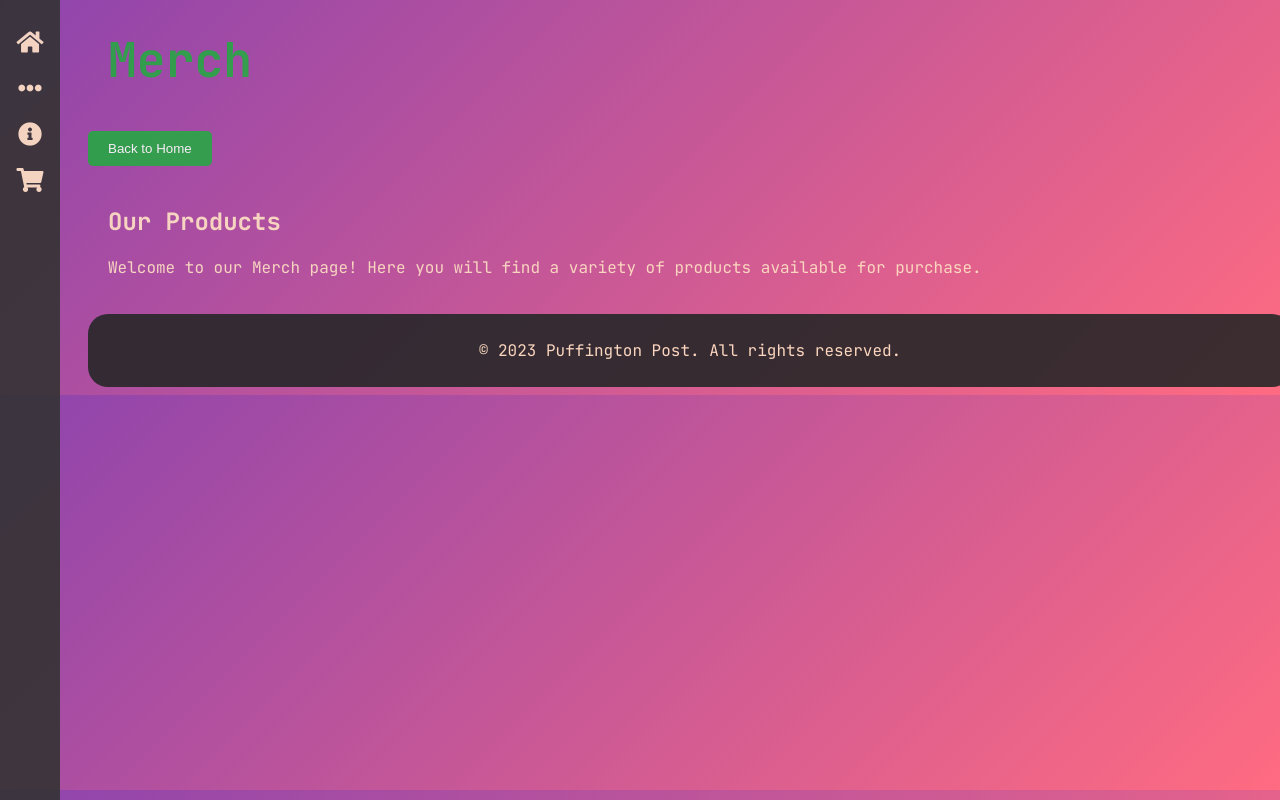
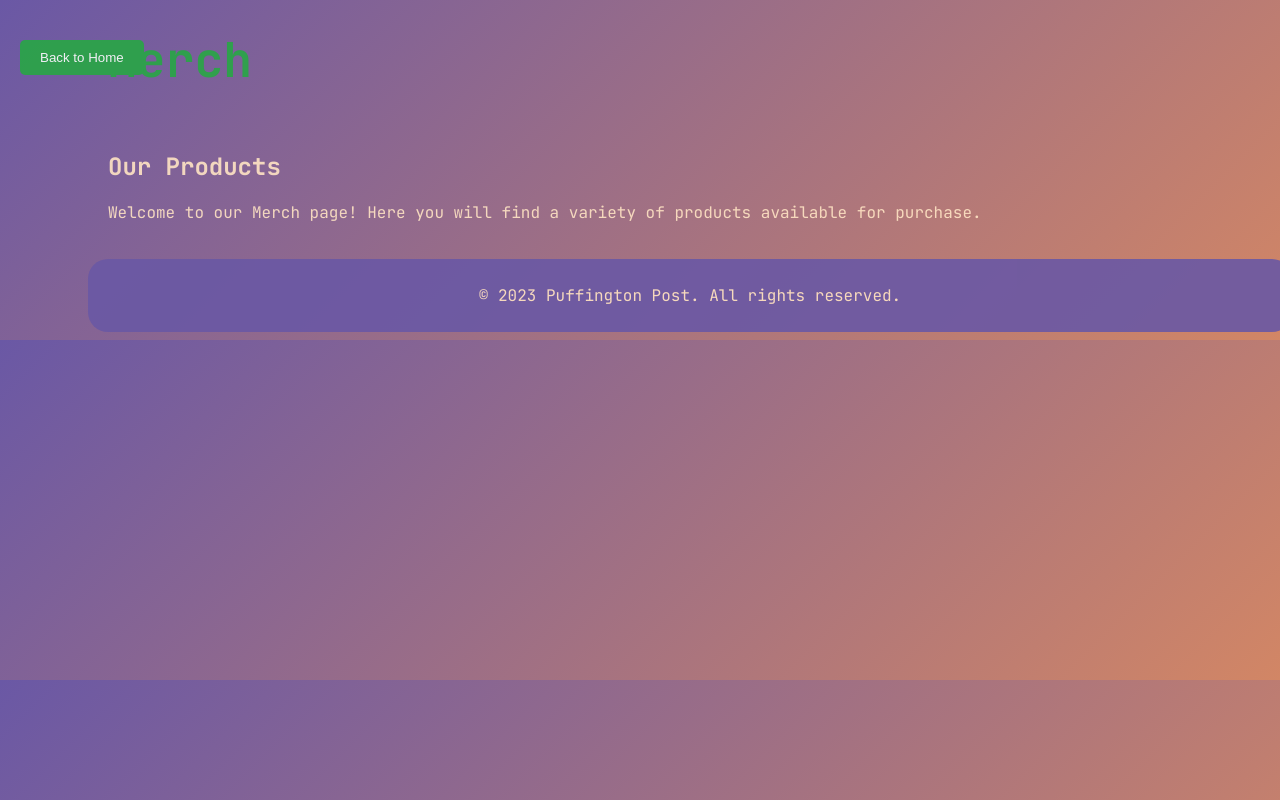
Before and after one commit to TheCreator187/puffingtonpost, a plain HTML site: page merch.html in a window 1280 px wide. Drawn offline with Linux system fonts and the light colour scheme.

Commit message:
Add files via upload

```diff
--- a/merch.html
+++ b/merch.html
@@ -9,17 +9,17 @@
     <link rel="stylesheet" href="https://cdnjs.cloudflare.com/ajax/libs/font-awesome/5.15.4/css/all.min.css">
 </head>
 <body>
-    <div class="sidebar">
+    <button onclick="window.location.href='index.html'" class="back-button">Back to Home</button>
+    <!-- <div class="sidebar">
         <a href="index.html"><i class="fas fa-home"></i></a>
         <a href="more.html"><i class="fas fa-ellipsis-h"></i></a>
         <a href="about.html"><i class="fas fa-info-circle"></i></a>
         <a href="merch.html"><i class="fas fa-shopping-cart"></i></a>
-    </div>
+    </div> -->
     <div class="content">
         <header>
             <h1>Merch</h1>
         </header>
-        <button onclick="window.location.href='index.html'" class="back-button">Back to Home</button>
         <main>
             <section>
                 <h2>Our Products</h2>
--- a/style.css
+++ b/style.css
@@ -3,10 +3,24 @@ body {
     color: bisque;
     opacity: 0.9;
     box-sizing: border-box;
-    background: linear-gradient(135deg, #8e44ad, #ff6b81); /* Purple-pink gradient */
+    background: linear-gradient(135deg, #6a58a5, #d28665); /* Purple-pink gradient 6a58a5 */
 }
 
+.back-button {
+    position: absolute;
+    top: 20px;
+    left: 20px;
+    padding: 10px 20px;
+    background-color: #28a745;
+    color: white;
+    border: none;
+    border-radius: 5px;
+    cursor: pointer;
+}
 
+.back-button:hover {
+    background-color: #218838;
+}
 
 h1 {
     margin: 0;
@@ -53,7 +67,7 @@ img {
 }
 
 a {
-    color: rgb(113, 115, 188); /* Link color */
+    color: rgb(255, 142, 90); /* Link color */
 }
 
 .centered-container {
@@ -72,7 +86,7 @@ main {
 footer {
     text-align: center;
     padding: 10px;
-    background-color: #252627;
+    background-color: #6a58a5; /* Pastel pink */
     width: 100%;
     border-radius: 20px;
 }
@@ -83,7 +97,7 @@ footer {
     position: fixed;
     top: 0;
     left: 0;
-    background-color: #333;
+    background-color: #6a58a5; /* Pastel pink */
     padding-top: 20px;
 }
 
@@ -126,20 +140,6 @@ footer {
 
 .navbar {
     display: none;
-}
-
-.back-button {
-    margin-top: 20px;
-    padding: 10px 20px;
-    background-color: #28a745;
-    color: white;
-    border: none;
-    border-radius: 5px;
-    cursor: pointer;
-}
-
-.back-button:hover {
-    background-color: #218838;
 }
 
 /* Removed chatbot CSS */
```
Also changed, not shown: about.html (+1 -7 lines), more.html (+1 -7 lines).
